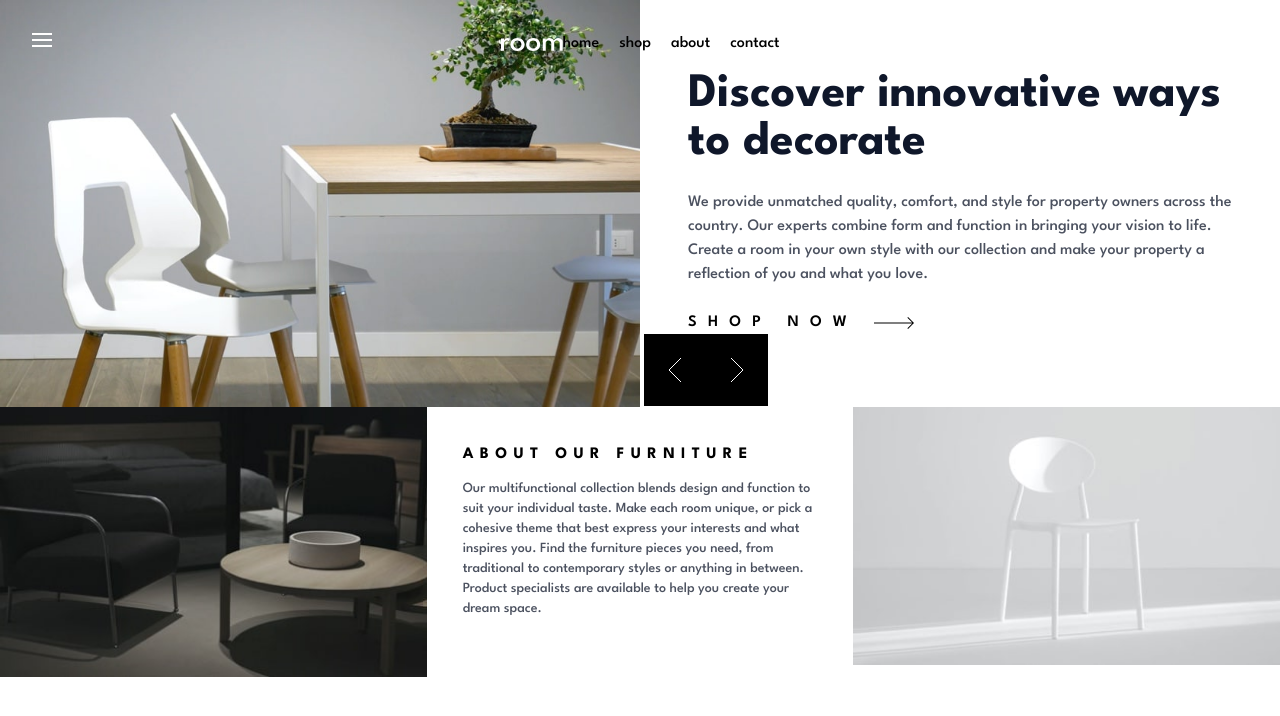
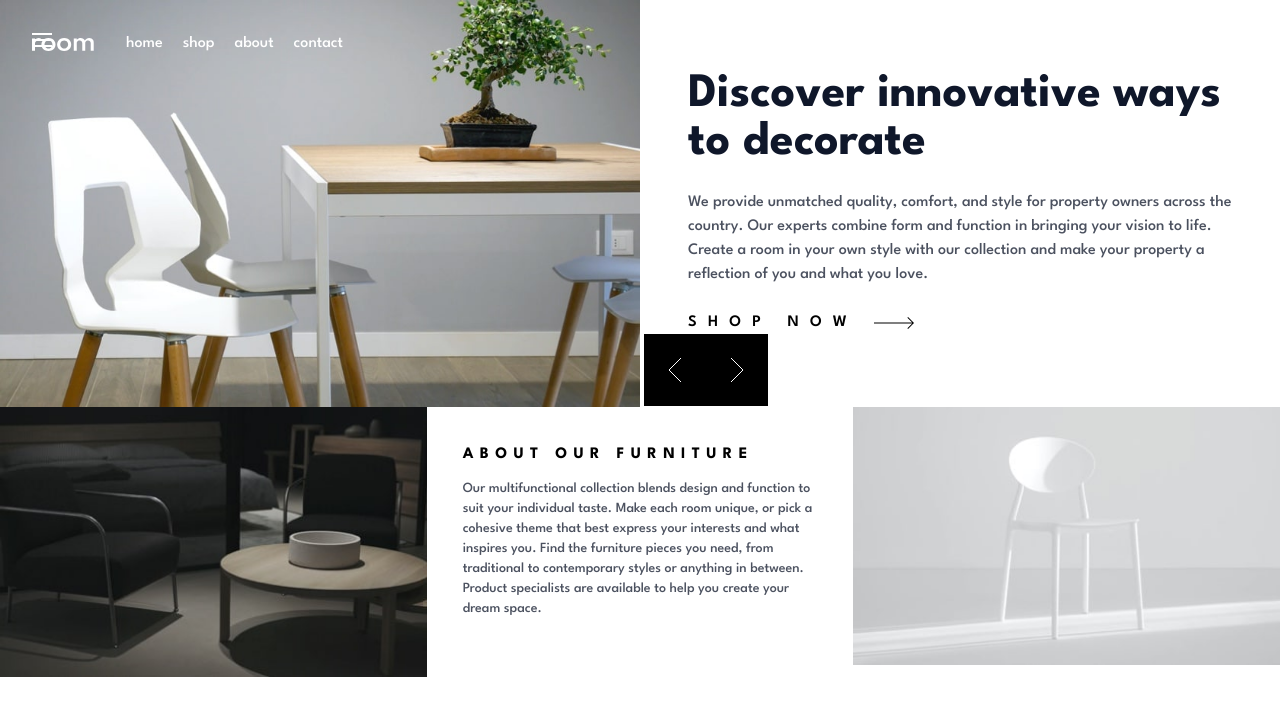
Before and after one commit to Diego-Girao/room-homepage, a React (Vite) app: page / in a window 1280 px wide. Shown: the top 716 px of the page. Built offline with nearby package versions, Linux system fonts and the light colour scheme.

Commit message:
Style adjust on large screens menu position 'n colors

```diff
--- a/src/components/Header/Header.jsx
+++ b/src/components/Header/Header.jsx
@@ -8,9 +8,9 @@ export default function Header() {
 
 	return (
 		<>
-			<header className="absolute z-10 p-8 w-full flex items-center justify-center">
+			<header className="absolute z-10 p-8 w-full flex items-center justify-center lg:items-center lg:justify-start">
 				<div>
-					<img src={logo} alt="room logo" />
+					<img src={logo} alt="room logo" className="lg:mr-8" />
 				</div>
 				<div
 					className={`${
@@ -19,25 +19,27 @@ export default function Header() {
 							: "bg-transparent lg:bg-transparent"
 					}lg:bg-transparent lg:h-auto lg:relative`}
 				>
-					<nav className={`${isOpen ? "open w-full py-8" : ""}`}>
+					<nav
+						className={`${isOpen ? "open w-full py-8 lg:py-0 lg:w-auto" : ""}`}
+					>
 						<ul className="flex items-center justify-center flex-wrap gap-5">
 							<li>
-								<button className="border-b-2 border-transparent hover:border-neutral-900 transition-all duration-300">
+								<button className="border-b-2 border-transparent hover:border-neutral-900 transition-all duration-300 lg:text-white lg:hover:border-b-white">
 									home
 								</button>
 							</li>
 							<li>
-								<button className="border-b-2 border-transparent hover:border-neutral-900 transition-all duration-300">
+								<button className="border-b-2 border-transparent hover:border-neutral-900 transition-all duration-300 lg:text-white lg:hover:border-b-white">
 									shop
 								</button>
 							</li>
 							<li>
-								<button className="border-b-2 border-transparent hover:border-neutral-900 transition-all duration-300">
+								<button className="border-b-2 border-transparent hover:border-neutral-900 transition-all duration-300 lg:text-white lg:hover:border-b-white">
 									about
 								</button>
 							</li>
 							<li>
-								<button className="border-b-2 border-transparent hover:border-neutral-900 transition-all duration-300">
+								<button className="border-b-2 border-transparent hover:border-neutral-900 transition-all duration-300 lg:text-white lg:hover:border-b-white">
 									contact
 								</button>
 							</li>
```
